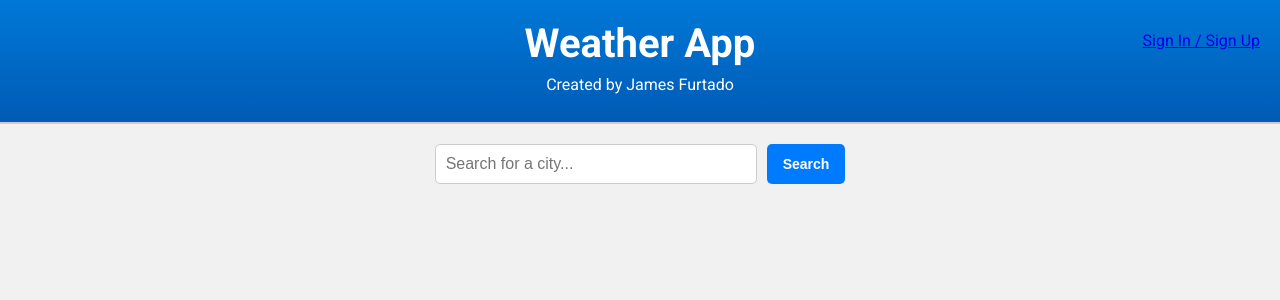
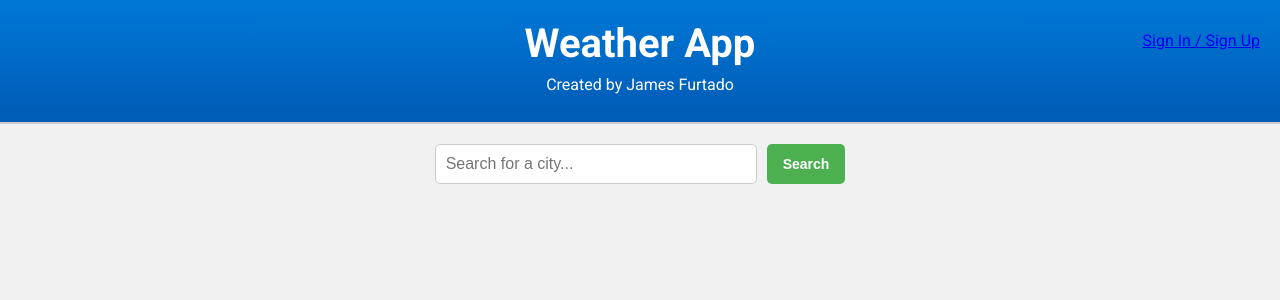
Before and after one commit to jamesdfurtado/weather-app, a React (Create React App) app in the folder frontend/: page / in a window 1280 px wide. Shown: the top 300 px of the page. Built offline with nearby package versions, Linux system fonts and the light colour scheme; no server answers.

Commit message:
CSS styling cleanup -- changed button color

```diff
--- a/frontend/src/App.css
+++ b/frontend/src/App.css
@@ -40,7 +40,7 @@ body {
   font-weight: bold;
 }
 
-.home-page button,
+.home-page button:not(.signout-button),
 .search-bar button,
 .auth-page button {
   background-color: #4CAF50;
@@ -138,7 +138,7 @@ body {
   cursor: pointer;
 }
 
-.saved-locations li button {
+.home-page .saved-locations li button {
   background-color: #f44336;
   border: none;
   color: white;
--- a/frontend/src/pages/Home.js
+++ b/frontend/src/pages/Home.js
@@ -68,7 +68,9 @@ function Home() {
         <>
           <CurrentWeather data={weatherData} />
           {username && (
-            <button onClick={handleSaveLocation}>Save Location</button>
+            <div style={{ textAlign: 'center', marginTop: '1rem' }}>
+              <button onClick={handleSaveLocation}>Save Location</button>
+            </div>
           )}
         </>
       )}
```
